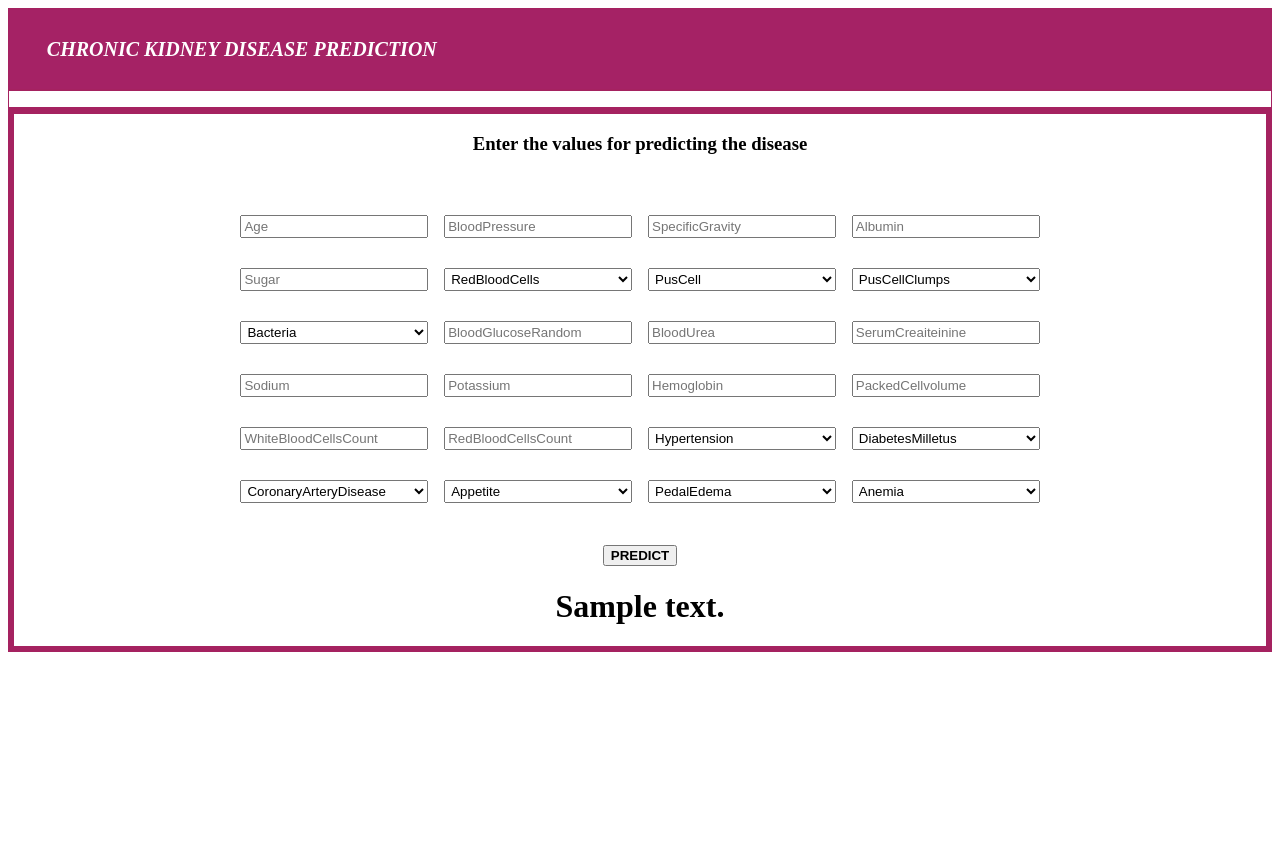
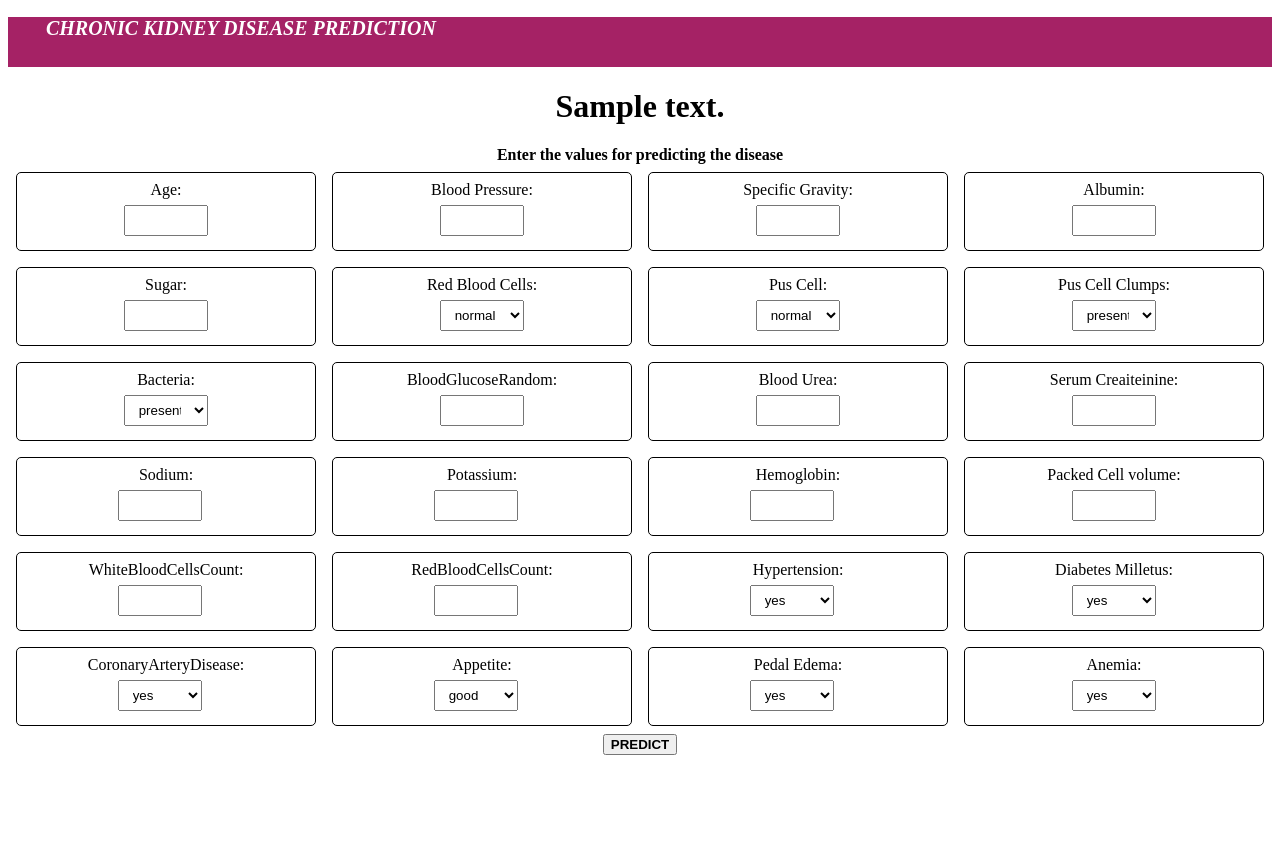
Before and after one commit to satulurivijayalakshmi/CKD-website, a Flask app: template templates/index.html in a window 1280 px wide. Before the commit the page ends 652 px from the top, so only its background shows below. Run offline with Flask 2, Linux system fonts and the light colour scheme; the template is opened without the code that fills it: most values are stand-ins (such as "Sample title", 1, 10 or a date in 2020); parts of the project's set-up code (start-up, migrations or seed data) failed here and were passed over.

Commit message:
Add files via upload

```diff
--- a/templates/index.html
+++ b/templates/index.html
@@ -1,4 +1,4 @@
-<!-- This is GUI for Rainfall Prediction Application Using Machine Learning Classifer -->
+<!-- This is GUI for chronic kidney disease prediction Application Using Machine Learning Classifer -->
 
 <!DOCTYPE html>
 <html >
@@ -41,21 +41,14 @@ font-family: "Times New Roman", Times, serif;
 }
 .heading {
   background-color: #A52265;
-  border: solid 1px #A52260;
-  height: 80px;
+
+  height: 50px;
 }
 .about{
   border: solid 1px #A52260;
 }
-.login{
- border: solid 6px #A52260;
-}
-.logop {
-  width: 40%;
-  vertical-align: middle;
-  float: left;
-  height: 100%;
-}
+
+
 
 .myTitle {
   display: flex;
@@ -63,21 +56,181 @@ font-family: "Times New Roman", Times, serif;
   font-size: 20px;
   font-style: italic;
   padding-left: 3%;
- padding-top:1%;
+ padding-top:0%;
   font-family: "Times New Roman", Times, serif;
+
 }
 input[type=number]{
-  width: 15%;
-  padding: 2px 2px;
+  width: 30%;
+  padding: 6px 10px;
   margin: 6px 0;
   box-sizing: border-box;
 }
 .option{
-  width: 15%;
-  padding: 2px 2px;
+  width: 30%;
+  padding: 6px 10px;
+  margin: 6px 0;
+  box-sizing: border-box;
+
+}
+
+.flex-container {
+    display: flex;
+    flex-wrap: wrap;
+    align-content: flex-start;
+    align-content: flex-end;
+  }
+  .item {
+    box-sizing: border-box;
+    flex: 300px;
+    margin: 0.5em;
+    padding: 0.5em;
+    border: 1px solid #000;
+    border-radius: 5px;
+  }
+
+
+
+  /*ipad*/
+
+@media only screen
+and (min-device-width: 768px)
+and (max-device-width: 1024px)
+and (-webkit-min-device-pixel-ratio: 2)
+{
+  .wrapper{
+  max-width: 900px;
+  width: 100%;
+
+  }
+  .wrapper .form .item{
+  flex:200px;
+  margin-bottom: 5px;
+  display: flex;
+  align-items: center;
+  flex-direction:row;
+  border-radius: 5px;
+  margin: 3px;
+  padding: 3px;
+  border: 1px solid #000;
+
+}
+  .wrapper .form .item .input{
+    width: 40%;
+  padding: 6px 10px;
+  margin: 6px 0;
+  }
+  .wrapper .form .item .option{
+    width: 40%;
+  padding: 6px 10px;
+  margin: 6px 0;
+
+  }
+}*/
+
+/*ipad pro*/
+/*
+@media only screen
+  and (min-device-width: 1024px)
+  and (max-device-width: 1366px)
+  and (-webkit-min-device-pixel-ratio: 2) {
+
+  .wrapper{
+  max-width: 900px;
+  width: 100%;
+  align-items: center;
+  }
+  .wrapper .form .item{
+  flex:200px;
+  margin-bottom: 5px;
+  display: flex;
+  align-items: center;
+  flex-direction:row;
+  border-radius: 2px;
+  box-sizing: border-box;
+
+  margin: 0.5em;
+  padding: 0.5em;
+  border: 1px solid #000;
+  border-radius: 5px;
+}
+  .wrapper .form{
+  width: 100%;
+  align-items: center;
+}
+
+  .wrapper .form .item label{
+
+    font-size: 10px;
+    margin-bottom: 2px;
+  }
+  .wrapper .form .item .input{
+  width:30%;
+  padding: 6px 10px;
   margin: 6px 0;
   box-sizing: border-box;
   }
+  .wrapper .form .item .option{
+  padding: 6px 10px;
+  width: 30%;
+  padding: 6px 10px;
+  margin: 6px 0;
+  box-sizing: border-box;
+
+  }
+  .wrapper .form .item.terms{
+    flex-direction: row;
+  }
+}*/
+/*iphonex*/
+/*
+@media only screen
+  and (min-device-width: 375px)
+  and (max-device-width: 812px)
+  and (-webkit-min-device-pixel-ratio: 3) {
+  .wrapper .form .item .input{
+  width:30%;
+  padding: 6px 10px;
+  margin: 6px 0;
+  box-sizing: border-box;
+  box-sizing: border-box;
+    flex: 100px;
+    margin: 0.5px;
+  padding: 0.5px;
+  display: flex;
+    flex-wrap: wrap;
+    border: 1px solid #000;
+    border-radius: 2px;
+
+  }
+
+
+  .wrapper .form .item .option{
+
+  width: 30%;
+  padding: 6px 10px;
+  margin: 6px 0;
+  box-sizing: border-box;
+  box-sizing: border-box;
+    flex: 100px;
+    margin: 0.5px;
+    padding: 0.5px;
+    display: flex;
+    flex-wrap: wrap;
+    border: 1px solid #000;
+    border-radius: 2px;
+  }
+
+
+
+
+
+
+
+  }
+*/
+
+
 
   </style>
 
@@ -89,104 +242,171 @@ input[type=number]{
 
    <header>
     <article class="heading">
-      <h2 class="myTitle">CHRONIC KIDNEY DISEASE PREDICTION</h2>
+      <h1 class="myTitle">CHRONIC KIDNEY DISEASE PREDICTION</h1>
     </article>
   </header>
-<div class="bc">
-<article class="about">
-<p></p>
-</article>
+<div class="bc"></div>
+
+  <div>
+    <center>
+<h1>{{ prediction_text }}</h1>
+    </center>
+
+
 </div>
  <div class="login">
+   <div class="wrapper">
 
     <!-- Get input for predict the cancer -->
     <center>
       <form action= "/predict" method="POST">
-        <h3>Enter the values for predicting the disease</h3>
+        <div class="form">
+          <b>Enter the values for predicting the disease</b>
+          <div class="flex-container">
+        <div class="item">
+          <label> Age: </label><br>
+        <input type="number" name="Age" id="Age" class="input"  min="2" max= "90" step="any"  required="required">
+        </div>
+        <div class="item">
+          <label>Blood Pressure: </label><br>
+          <input type="number" name="Blood Pressure" id="bp" class="input" min="50" max= "180" step="any"  required="required">
+        </div>
+        <div class="item">
+          <label>Specific Gravity: </label><br>
+        <input type="number" name="Specific Gravity" id="sg" class="input" max= "1.025" step="0.001" step="any"  required="required">
+        </div>
         <br>
-		<br>
+        <div class="item">
+          <label>Albumin:</label><br>
+        <input type="number" name="Albumin" id="al" class="input"  min="0.000" max= "5.000" step="any"  required="required">
+        </div>
+        </br>
 
-    	<input type="number" name="Age" id="Age" class="input" placeholder ="Age" min="2" max= "90" step="any"  required="required">&nbsp &nbsp
-        <input type="number" name="Blood Pressure" id="bp" class="input" placeholder="BloodPressure" min="50" max= "180" step="any"  required="required">&nbsp &nbsp
-		<input type="number" name="Specific Gravity" id="sg" class="input" placeholder="SpecificGravity"  max= "1.025" step="0.001" step="any"  required="required">&nbsp &nbsp
-			<input type="number" name="Albumin" id="al" class="input" placeholder="Albumin" min="0.000" max= "5.000" step="any"  required="required">
-		<br>
-		<br>
-    	<input type="number" name="Sugar" id="su" class="input" placeholder="Sugar" min="0.000" max= "5.000" step="any"  required="required">&nbsp &nbsp
+        <div class="item">
+          <label>Sugar:</label><br>
+        <input type="number" name="Sugar" id="su" class="input"  min="0.000" max= "5.000" step="any"  required="required">
+        </div>
 
-			<select  class="option" name="rbc" id== "rbc">
-				<option value="">RedBloodCells</option>
+        <div class="item">
+          <label>Red Blood Cells:</label><br>
+        <select class="option" name="rbc" id= "rbc" required>
           <option value=0>normal</option>
           <option value=1>abnormal</option>
-			</select>&nbsp &nbsp
+        </select>
+        </div>
+        <div class="item">
+        <label> Pus Cell:</label><br>
+        <select class="option" name="pc" id="pc">
 
-
-			<select class="option" name="pc" id=="pc">
-				<option value="">PusCell</option>
           <option value=0>normal</option>
                   <option value=1>abnormal</option>
-			</select>&nbsp &nbsp
-
-
+        </select>
+        </div>
+        <br>
+        <div class="item">
+        <label> Pus Cell Clumps:</label><br>
         <select class="option" name="pcc" id=="pcc">
-				<option value="">PusCellClumps</option>
           <option value=1>present</option>
           <option value=0>notpresent</option>
         </select>
-		<br>
-		<br>
-			<select class="option" name="bac" id=="bac">
-				<option value="">Bacteria</option>
+       </div>
+       <div class="item">
+        <label> Bacteria:</label><br>
+        <select class="option" name="bac" id="bac">
           <option value=1>present</option>
           <option value=0>notpresent</option>
-			</select>&nbsp &nbsp
+        </select>
+        </div>
+        <div class="item">
+          <label>BloodGlucoseRandom:</label><br>
+      <input type="number" name="Blood Glucose Random" id="bgr" class="input"  min="22.000" max= "490.000" step="any"  required="required">
+      </div>
+      <div class="item">
+        <label>Blood Urea:</label><br>
+      <input type="number" name="Blood Urea" id="bu" class="input"  min="1.500" max= "391.000" step="any"  required="required">
+      </div>
+      <br>
+      <div class="item">
+        <label>Serum Creaiteinine:</label><br>
+          <input type="number" name="Serum Createinine" id="sc" class="input"  min="0.400" max= "76.000" step="any"  required="required">
+     </div>
+      <div class="item">
+        <label>Sodium:</label><br>
+          <input type="number" name="Sodium" id="so" class="input"  step="any" min="4.500" max= "163.000"  required="required">&nbsp &nbsp
+      </div>
+      <div class="item">
+        <label>Potassium:</label><br>
+          <input type="number" name="Potassium" id="po" class="input"  min="2.500" max= "47.000" step="any"  required="required">&nbsp &nbsp
+      </div>
+      <div class="item">
+        <label>Hemoglobin:</label><br>
+      <input type="number" name="Hemoglobin" id="hemo" class="input" min= "3.100" max= "17.800" step="any"  required="required">&nbsp &nbsp
+      </div>
+      <br>
+      <div class="item">
+        <label>Packed Cell volume:</label><br>
+      <input type="number" name="Packed Cell Volume" id="pcv" class="input"  min="9.000" max= "54.000" step="any"  required="required">
+      </div>
+      <div class="item">
+        <label>WhiteBloodCellsCount:</label><br>
+      <input type="number" name="White Blood Cells Count" id="wbcc" class="input"  min="2200.00" max= "26400.000" step="any"  required="required">&nbsp &nbsp
+      </div>
+      <div class="item">
+        <label>RedBloodCellsCount:</label><br>
+      <input type="number" name="Red Blood Cells Count" id="rbcc" class="input"  min="0.000" max= "8.000" step="any"  required="required">&nbsp &nbsp
+      </div>
+      <div class="item">
+      <label> Hypertension:</label><br>
+      <select class="option" name="hptn" id="hptn" >
 
-		<input type="number" name="Blood Glucose Random" id="bgr" class="input" placeholder="BloodGlucoseRandom" min="22.000" max= "490.000" step="any"  required="required">&nbsp &nbsp
-		<input type="number" name="Blood Urea" id="bu" class="input" placeholder = "BloodUrea" min="1.500" max= "391.000" step="any"  required="required">&nbsp &nbsp
-        <input type="number" name="Serum Createinine" id="sc" class="input" placeholder = "SerumCreaiteinine" min="0.400" max= "76.000" step="any"  required="required"><br><br>
-		<input type="number" name="Sodium" id="so" class="input" placeholder="Sodium" step="any" min="4.500" max= "163.000"  required="required">&nbsp &nbsp
-		<input type="number" name="Potassium" id="po" class="input" placeholder="Potassium" min="2.500" max= "47.000" step="any"  required="required">&nbsp &nbsp
-
-		<input type="number" name="Hemoglobin" id="hemo" class="input" placeholder="Hemoglobin" "3.100" max= "17.800" step="any"  required="required">&nbsp &nbsp
-		<input type="number" name="Packed Cell Volume" id="pcv" class="input" placeholder="PackedCellvolume" min="9.000" max= "54.000" step="any"  required="required"><br><br>
-		<input type="number" name="White Blood Cells Count" id="wbcc" class="input" placeholder="WhiteBloodCellsCount" min="2200.00" max= "26400.000" step="any"  required="required">&nbsp &nbsp
-		<input type="number" name="Red Blood Cells Count" id="rbcc" class="input" placeholder="RedBloodCellsCount" min="0.000" max= "8.000" step="any"  required="required">&nbsp &nbsp
-		<select class="option" name="hptn" id=="hptn" >
-			<option value="">Hypertension</option>
         <option value=1>yes</option>
               <option value=0>no</option>
       </select>&nbsp &nbsp
+      </div>
+      <br>
+      <div class="item">
+      <label> Diabetes Milletus:</label><br>
+        <select class="option" name="dm" id=="dm" >
 
-    	<select class="option" name="dm" id=="dm" >
-					<option value="">DiabetesMilletus</option>
             <option value=1>yes</option>
                       <option value=0>no</option>
       </select>
-		<br>
-		<br>
-        <select class="option" name="cad" id=="cad" >
-					<option value="">CoronaryArteryDisease</option>
+      </div>
+      <div class="item">
+      <label> CoronaryArteryDisease:</label><br>
+          <select class="option" name="cad" id="cad" >
+
             <option value=1>yes</option>
             <option value=0>no</option>
           </select>&nbsp &nbsp
+      </div>
+      <div class="item">
+      <label> Appetite:</label><br>
       <select class="option" name="ap" id=="ap" >
-					<option value="">Appetite</option>
+
             <option value=1>good</option>
             <option value=0>poor</option>
           </select>&nbsp &nbsp
+      </div>
+      <div class="item">
+      <label> Pedal Edema:</label><br>
         <select class="option" name="pe" id=="pe" >
-					<option value="">PedalEdema</option>
+
             <option value=1>yes</option>
                       <option value=0>no</option>
           </select>&nbsp &nbsp
+      </div>
+      <br>
+      <div class="item">
+      <label> Anemia:</label><br>
       <select class="option" name="ane" id=="ane" >
-					<option value="">Anemia</option>
+
             <option value=1>yes</option>
                       <option value=0>no</option>
           </select>
-        <br>
-		<br>
-		<br>
+      </div>
+
+      </div>
 
           <!-- Show button -->
 
@@ -197,13 +417,26 @@ input[type=number]{
     </center>
 
    <!-- Show predicted output using ML model -->
-   <div>
-       <center>
-   <h1>{{ prediction_text }}</h1>
-       </center>
+
   </div>
-
  </div>
 
 </body>
 </html>
+<html>
+  <style>
+    .title{
+      background-color: white;
+      color: white;
+    }
+  </style>
+  <body>
+    <div class="title">
+    <h3>CHRONIC KIDNEY DISEASE PREDICTION</h3>
+    <b>CHRONIC KIDNEY DISEASE PREDICTION</b>
+    <b>CHRONIC KIDNEY DISEASE PREDICTION</b>
+
+
+    </div>
+  </body>
+</html>
```
Lines whose indentation alone changed are shown as unchanged.
